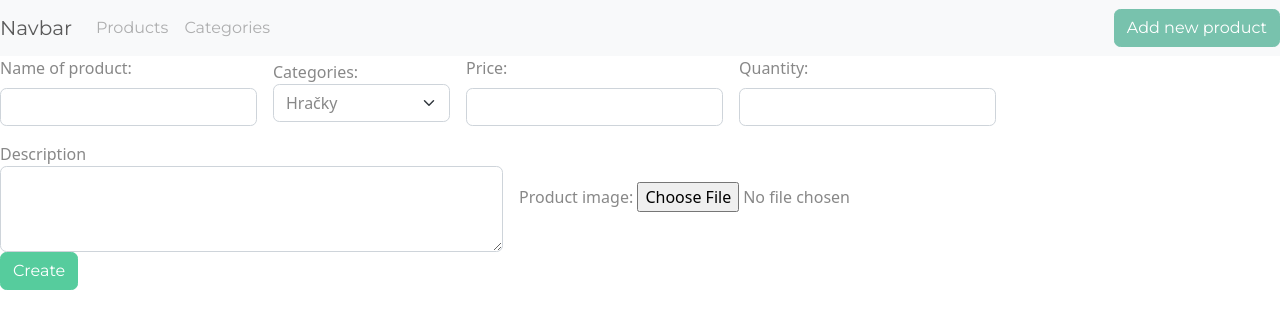
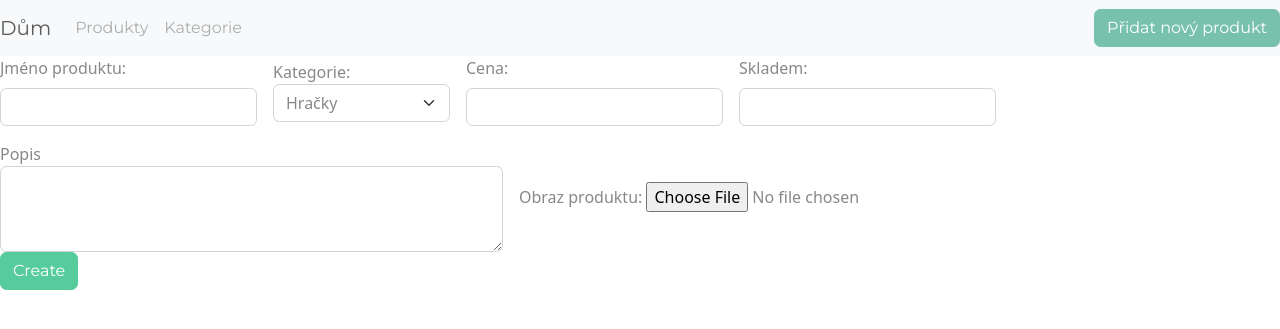
Before and after one commit to WestEgor/4works-ukol, a PHP site: page /products/productForm.php in a window 1280 px wide. Shown: the top 329 px of the page. Run offline with PHP 8.4, Linux system fonts and the light colour scheme; data comes from the database, SQL or seed files in the repository; data that the repository does not hold is empty.

Commit message:
English -> Czech

```diff
--- a/public/navbar.php
+++ b/public/navbar.php
@@ -7,7 +7,7 @@
 ?>
 
 <nav class="navbar navbar-expand-lg navbar-light bg-light">
-    <a class="navbar-brand" href="/public/index.php">Navbar</a>
+    <a class="navbar-brand" href="/public/index.php">Dům</a>
     <button class="navbar-toggler" type="button" data-toggle="collapse" data-target="#navbarSupportedContent"
             aria-controls="navbarSupportedContent" aria-expanded="false" aria-label="Toggle navigation">
         <span class="navbar-toggler-icon"></span>
@@ -16,13 +16,13 @@
     <div class="collapse navbar-collapse" id="navbarSupportedContent">
         <ul class="navbar-nav mr-auto">
             <li class="nav-item active">
-                <a class="nav-link" href="/public/index.php">Products</a>
+                <a class="nav-link" href="/public/index.php">Produkty</a>
             </li>
             <li class="nav-item">
-                <a class="nav-link" href="/public/categories/showCategories.php">Categories</a>
+                <a class="nav-link" href="/public/categories/showCategories.php">Kategorie</a>
             </li>
         </ul>
     </div>
-    <a class="btn btn-primary" id="add_product" href="/public/products/productForm.php">Add new product</a>
+    <a class="btn btn-primary" id="add_product" href="/public/products/productForm.php">Přidat nový produkt</a>
 </nav>
 <?php require __DIR__ . '/bootstrap.html'; ?>
--- a/public/products/productForm.php
+++ b/public/products/productForm.php
@@ -47,7 +47,7 @@ if (isset($_REQUEST['id'])) {
 <form id="product_form" method="post" enctype="multipart/form-data">
     <div class="row g-3 align-items-center">
         <div class="col-auto">
-            <label for="pname" class="form-label">Name of product:</label>
+            <label for="pname" class="form-label">Jméno produktu:</label>
             <input type="text" id="pname" name="product_name" class="form-control"
                    value="<?php if (is_null($product)) {
                        echo(!empty($_SESSION['product_name']) ? $_SESSION['product_name'] : '');
@@ -56,7 +56,7 @@ if (isset($_REQUEST['id'])) {
                    } ?> ">
         </div>
         <div class="col-auto">
-            <label>Categories:
+            <label>Kategorie:
                 <select name="product_category" class="form-select" aria-label="Default select example">
                     <?php if (!is_null($categories)): ?>
                         <?php foreach ($categories as $category): ?>
@@ -68,7 +68,7 @@ if (isset($_REQUEST['id'])) {
             </label>
         </div>
         <div class="col-auto">
-            <label for="pprice" class="form-label">Price:</label>
+            <label for="pprice" class="form-label">Cena:</label>
             <input type="text" id="pprice" name="product_price" class="form-control"
                    value="<?php if (is_null($product)) {
                        echo(!empty($_SESSION['product_price']) ? $_SESSION['product_price'] : '');
@@ -77,7 +77,7 @@ if (isset($_REQUEST['id'])) {
                    } ?>">
         </div>
         <div class="col-auto">
-            <label for="pquantity" class="form-label">Quantity:</label>
+            <label for="pquantity" class="form-label">Skladem:</label>
             <input type="text" id="pquantity" name="product_quantity" class="form-control"
                    value="<?php if (is_null($product)) {
                        echo(!empty($_SESSION['product_quantity']) ? $_SESSION['product_quantity'] : '');
@@ -86,7 +86,7 @@ if (isset($_REQUEST['id'])) {
                    } ?>">
         </div>
         <div class="col-auto">
-            <label>Description
+            <label>Popis
                 <textarea class="form-control" name="product_description" id="description" cols="50" rows="3">
                     <?php if (is_null($product)) {
                         echo(!empty($_SESSION['product_description']) ? $_SESSION['product_description'] : '');
@@ -96,7 +96,7 @@ if (isset($_REQUEST['id'])) {
                     </textarea></label>
         </div>
         <div class="col-auto">
-            <label>Product image:</label>
+            <label>Obraz produktu:</label>
             <input type="file"
                    name="product_image"
                    value=""/>
```
Also changed, not shown: public/index.php (+6 -6 lines), public/products/productInsert.php (+4 -4 lines).
